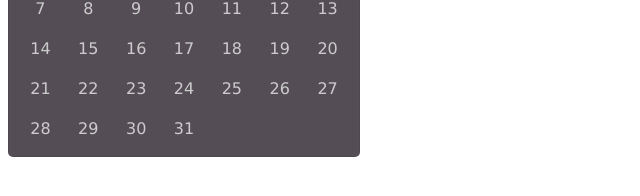
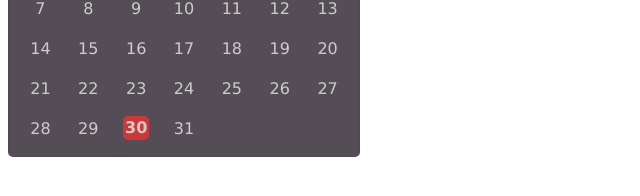
Before and after one commit to Jessedk03/Calzyr, a Vue app: page / in a window 1280 px wide. Shown: the part 460-656 px from the top of the page, without its empty margins (0-640 px from the left). Built offline with nearby package versions, Linux system fonts and the light colour scheme.

Commit message:
User can now add the `highlightToday` attribute to the tag

```diff
--- a/src/App.vue
+++ b/src/App.vue
@@ -3,10 +3,11 @@ import VueCalzyr from './VueCalzyr.vue';
 </script>
 
 <template>
-
-  <VueCalzyr showOption showDayOfWeek />
+  <!--  Light mode example-->
+  <VueCalzyr showOption showDayOfWeek/>
   <div id="padding-top">
-    <VueCalzyr darkMode />
+    <!--  Dark mode example-->
+    <VueCalzyr darkMode highlightToday/>
   </div>
 </template>
 
--- a/src/VueCalzyr.vue
+++ b/src/VueCalzyr.vue
@@ -1,30 +1,33 @@
 <template>
   <div :class="['calzyr-container', darkMode ? 'dark' : 'light']">
 
-<!--    Showing the options button if the showOptions attribute is being added to the VueCal tag-->
+    <!--    Showing the options button if the showOptions attribute is being added to the VueCal tag-->
     <button v-if="showOption" class="calzyr-button" @click="toggleOptions">
-      <Gear :color="darkMode ? '#cccccc' : '#4d4d4d'" />
+      <Gear :color="darkMode ? '#cccccc' : '#4d4d4d'"/>
     </button>
 
-<!--    Calendar -->
+    <!--    Calendar -->
     <div :class="['calzyr-title', darkMode ? 'dark' : 'light']">
       <button class="previous-month" @click="previousMonth">
-        <ArrowLeft :color="darkMode ? '#cccccc' : '#4d4d4d'" />
+        <ArrowLeft :color="darkMode ? '#cccccc' : '#4d4d4d'"/>
       </button>
       <p> {{ currentMonth }} - {{ currentYear }} </p>
       <button class="next-month" @click="nextMonth">
-        <ArrowRight :color="darkMode ? '#cccccc' : '#4d4d4d'" />
+        <ArrowRight :color="darkMode ? '#cccccc' : '#4d4d4d'"/>
       </button>
     </div>
 
+<!--    Calendar content-->
     <div class="calzyr-content">
-<!--      Showing the days of the week if the showDaysOfWeek attribute is added to the VueCal tag -->
+      <!--      Showing the days of the week if the showDaysOfWeek attribute is added to the VueCal tag -->
       <div v-if="showDayOfWeek" v-for="day in weekDays" :key="day" class="calzyr-weekday">
         {{ day }}
       </div>
 
       <div v-for="(day, index) in daysToDisplay" :key="index" class="calzyr-day">
-        {{ day !== null ? day : '' }}
+        <span :class="{ today: highlightToday && isToday(day)}">
+          {{ day !== null ? day : '' }}
+        </span>
       </div>
     </div>
   </div>
@@ -46,30 +49,15 @@ export default {
   },
   props: {
     // Sets the darkMode to true by adding that attribute to the VueCal tag
-    darkMode: {
-      type: Boolean,
-      default: false
-    },
+    darkMode: {type: Boolean, default: false},
     // Show options
-    showOption: {
-      type: Boolean,
-      default: false
-    },
+    showOption: {type: Boolean, default: false},
     // Shows week numbers (week 30, 31...)
-    showWeekNumber: {
-      type: Boolean,
-      default: false
-    },
+    showWeekNumber: {type: Boolean, default: false},
     // Show day of week (M, T...)
-    showDayOfWeek: {
-      type: Boolean,
-      default: false
-    },
+    showDayOfWeek: {type: Boolean, default: false},
     // Highlights today
-    highlightToday: {
-      type: Boolean,
-      default: false
-    }
+    highlightToday: {type: Boolean, default: false}
   },
   data() {
     const months = [
@@ -81,6 +69,9 @@ export default {
       currentMonthIndex: date.getMonth() + 1,
       currentYear: date.getFullYear(),
       showOptionsPopup: false,
+      todayDate: date.getDate(),
+      todayMonth: date.getMonth() +1,
+      todayYear: date.getFullYear(),
     };
   },
   computed: {
@@ -105,6 +96,13 @@ export default {
   methods: {
     toggleOptions() {
       console.log('hello');
+    },
+    isToday(day) {
+      return (
+          day === this.todayDate &&
+          this.currentMonthIndex === this.todayMonth &&
+          this.currentYear === this.todayYear
+      );
     },
     previousMonth() {
       if (this.currentMonthIndex === 1) {
--- a/src/style.css
+++ b/src/style.css
@@ -75,7 +75,9 @@
 /* Calendar day styling */
 .calzyr-day {
     text-align: center;
-    padding: 0.5rem;
+    margin: 0.5rem;
+    user-select: none;
+    border-radius: 0.3125rem;
 }
 
 .calzyr-container.light .calzyr-day:hover {
@@ -84,6 +86,15 @@
 
 .calzyr-container.dark .calzyr-day:hover {
     background-color: #786c79;
+}
+
+.today {
+    font-weight: bold;
+    color: #cccccc;
+    background-color: #cd3737;
+    padding: 0.13125rem;
+    margin: 0;
+    border-radius: 0.3125rem;
 }
 
 /* Calendar week day styling */
```
